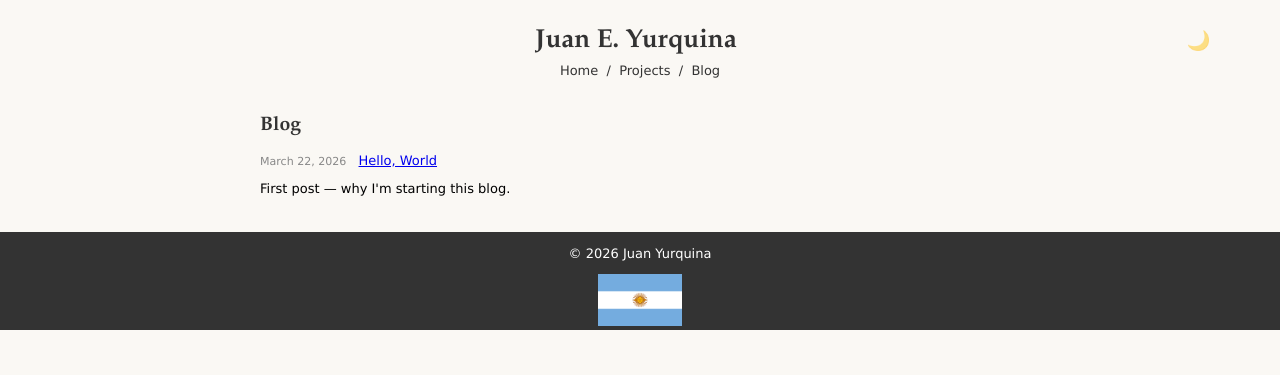
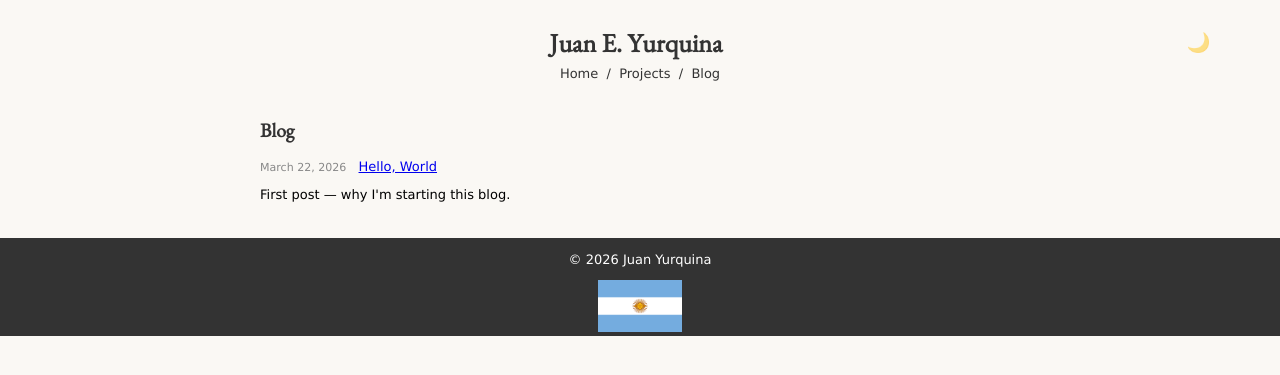
Before and after one commit to estebanjy/estebanjy.github.io, a Jekyll site: the page built from blog/index.html, in a window 1280 px wide. Shown: the top 375 px of the page. Built offline with Jekyll 4.4.1, drawn with Linux system fonts in a browser that asks for light colours.

Commit message:
Load EB Garamond from Google Fonts for consistent typography across devices
Co-Authored-By: Claude Sonnet 4.6 <noreply@anthropic.com>

```diff
--- a/_layouts/default.html
+++ b/_layouts/default.html
@@ -3,6 +3,9 @@
 <head>
     <meta charset="UTF-8">
     <meta name="viewport" content="width=device-width, initial-scale=1.0">
+    <link rel="preconnect" href="https://fonts.googleapis.com">
+    <link rel="preconnect" href="https://fonts.gstatic.com" crossorigin>
+    <link rel="stylesheet" href="https://fonts.googleapis.com/css2?family=EB+Garamond&display=swap">
     <link rel="stylesheet" href="/style.css">
     <link rel="icon" href="/images/jy.ico">
     <title>{% if page.title %}{{ page.title }} | Juan Yurquina{% else %}Juan Yurquina{% endif %}</title>
--- a/style.css
+++ b/style.css
@@ -45,13 +45,13 @@ header {
 
 header h1 {
     margin: 0;
-    font-family: 'Garamond';
+    font-family: 'EB Garamond', 'Garamond', serif;
     color: #333;
 }
 
 
 section h2 {
-    font-family: 'Garamond';
+    font-family: 'EB Garamond', 'Garamond', serif;
     color: #333;
 
 }
@@ -134,7 +134,7 @@ nav a:hover {
 }
 
 .projects-container h2 {
-    font-family: 'Garamond';
+    font-family: 'EB Garamond', 'Garamond', serif;
     color: #333;
     margin-bottom: 24px;
 }
```
